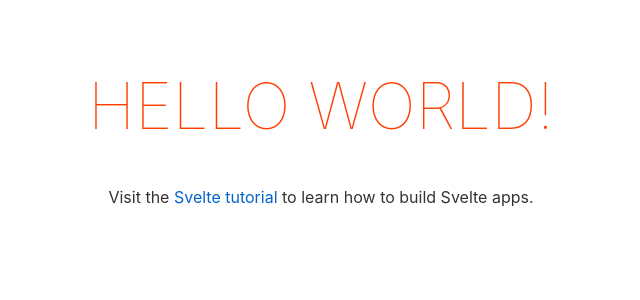
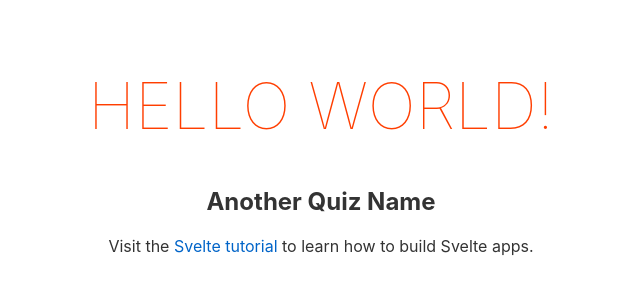
Before and after one commit to raiden808/svelte-intro, a Svelte app: page / in a window 1280 px wide. Shown: the top 300 px of the page, without its empty margins (319-959 px from the left). Built offline with nearby package versions, Linux system fonts and the light colour scheme.

Commit message:
feat: basic component

```diff
--- a/src/App.svelte
+++ b/src/App.svelte
@@ -1,9 +1,11 @@
 <script>
 	export let name;
+	import Quiz from "./Quiz.svelte";
 </script>
 
 <main>
 	<h1>Hello {name}!</h1>
+	<Quiz quizName="Another Quiz Name"/>
 	<p>Visit the <a href="https://svelte.dev/tutorial">Svelte tutorial</a> to learn how to build Svelte apps.</p>
 </main>
 
--- /dev/null
+++ b/src/Quiz.svelte
@@ -0,0 +1,11 @@
+<script>
+
+    // adding export enables props modification
+    // for modification, use let instead of const
+    export let quizName = "Test Quiz Name";
+</script>
+
+
+<div>
+    <h2>{quizName}</h2>
+</div>
```
